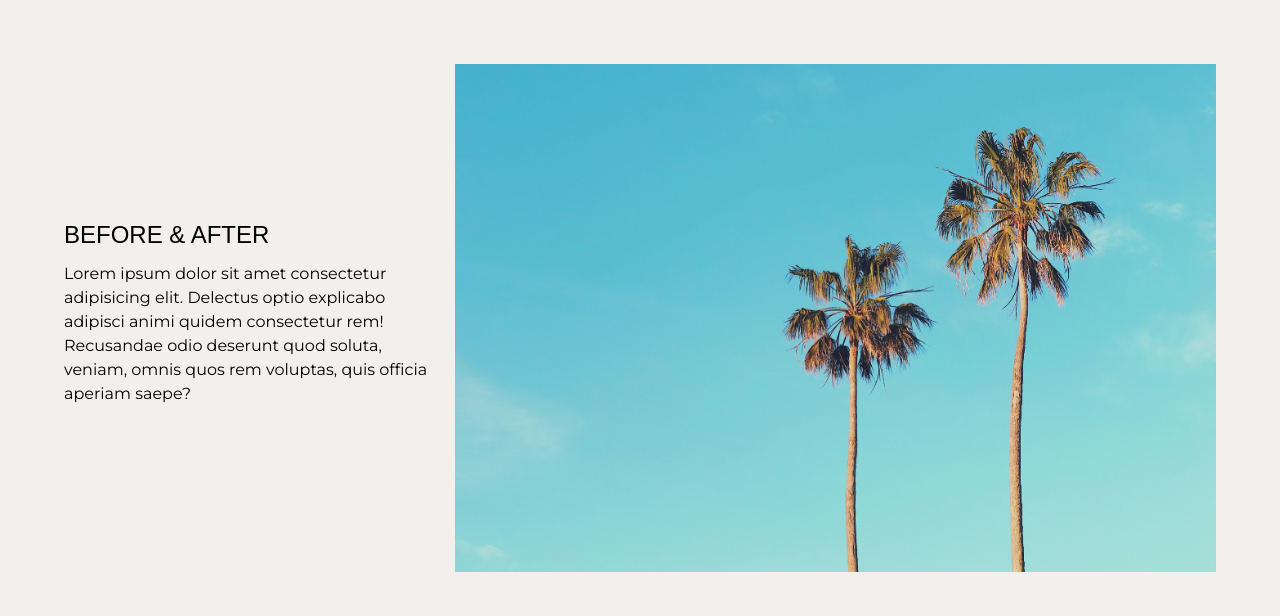
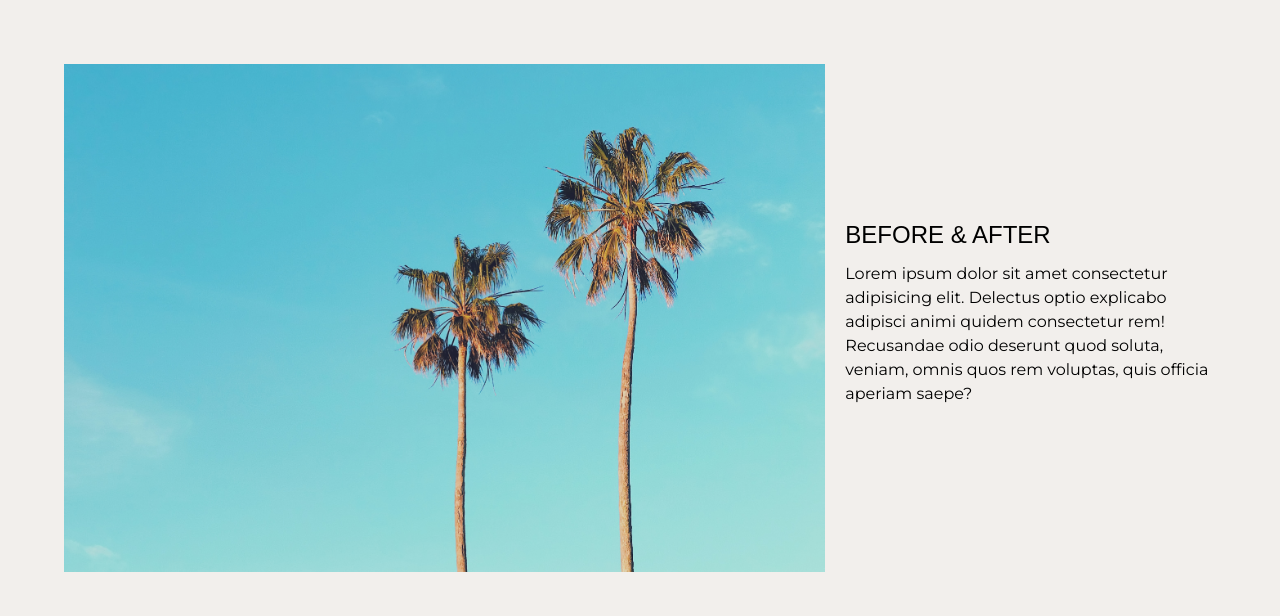
Before and after one commit to victoriaharp/ioc-mega-cool-blog-theme, a Jekyll site: the page built from _products-presets/bali-blue.html, in a window 1280 px wide. Shown: the part 882-1498 px from the top of the page. Built offline with Jekyll 4.4.1, drawn with Linux system fonts in a browser that asks for light colours; some web fonts are replaced; comment, search, counter and statistics services are not loaded; some of the changed text lies outside the part shown; grey boxes are pictures that could not be loaded.

Commit message:
trying to hide MS logo

```diff
--- a/_layouts/product-guides.html
+++ b/_layouts/product-guides.html
@@ -49,7 +49,7 @@
 
 
 
- <!-- this is a placeholder section to later add the related posts -->
+ <!-- related posts -->
  <section class="p-5p bg-light-grey">
     <h3 class="font-italiana text-center text-3xl pb-5p mb-0">Related Products</h3>
     <div class="grid md:grid-cols-3 gap-5">
--- a/_layouts/product-presets.html
+++ b/_layouts/product-presets.html
@@ -6,8 +6,8 @@
 <!-- before and after section -->
 
 <section class="p-5p grid md:grid-cols-3 gap-5 items-center bg-light-grey">
-    <img src="{{page.inside-image}}" class="col-span-2 object-cover aspect-landscape order-first md:order-last">
-    <div class="order-last md:order-first">
+    <img src="{{page.inside-image}}" class="col-span-2 object-cover aspect-landscape order-last md:order-first">
+    <div class="order-first md:order-last">
         <h3 class="font-italiana uppercase text-2xl">Before & After</h3>
         <p class="font-montserrat editable">Lorem ipsum dolor sit amet consectetur adipisicing elit. Delectus optio explicabo adipisci animi quidem consectetur rem! Recusandae odio deserunt quod soluta, veniam, omnis quos rem voluptas, quis officia aperiam saepe?</p>
     </div>
@@ -38,6 +38,25 @@
 </section>
 
  <!-- this is a placeholder section to later add the related posts -->
- <section class="p-8">
-    <p> Add related products include here later </p>
+ <section class="p-5p bg-light-grey">
+    <h3 class="font-italiana text-center text-3xl pb-5p mb-0">Related Products</h3>
+    <div class="grid md:grid-cols-3 gap-5">
+        <!-- create counter, set value to 0 -->
+        {% assign related-product-count = 0 %}
+        <!-- start for loop -->
+        {% for item in site.products-presets %}
+            {% if item.url == page.url %}
+            <!-- do nothing -->
+            <!-- otherwise -->
+            {% else %}
+                {% if related-product-count < 3 %}
+                    <!-- if counter is less than 3 then output -->
+                    {% include product-loop-item.html type='Lightroom Preset' %}
+                    <!-- This adds +1 to the counter -->
+                    {% assign related-product-count = related-product-count | plus:1 %}
+                {% endif %}
+            {% endif %}
+        {% endfor %}
+    </div>
+
 </section>
--- a/assets/css/style.css
+++ b/assets/css/style.css
@@ -398,7 +398,7 @@
   padding: 5%;
 }
 /* Forgot Email / forgot password text */
-.MemberSpaceWidgetInternal__BrandedInterface_footer {display: none; }
+body .MemberSpaceWidgetInternal__BrandedInterface_footer{display: none; }
 *, ::before, ::after {
   --tw-border-spacing-x: 0;
   --tw-border-spacing-y: 0;
@@ -522,9 +522,6 @@
   bottom: 0px;
   left: 0px;
 }
-.bottom-0 {
-  bottom: 0px;
-}
 .left-0 {
   left: 0px;
 }
@@ -592,26 +589,23 @@
 .h-full {
   height: 100%;
 }
+.max-h-90 {
+  max-height: 90vh;
+}
 .max-h-80 {
   max-height: 80vh;
-}
-.max-h-90 {
-  max-height: 90vh;
 }
 .min-h-\[90vh\] {
   min-height: 90vh;
 }
-.min-h-screen {
-  min-height: 100vh;
+.min-h-90 {
+  min-height: 90vh;
 }
 .min-h-50 {
   min-height: 50vh;
 }
 .min-h-80 {
   min-height: 80vh;
-}
-.min-h-90 {
-  min-height: 90vh;
 }
 .min-h-\[40vh\] {
   min-height: 40vh;
@@ -741,9 +735,6 @@
 .p-2 {
   padding: 0.5rem;
 }
-.p-5p {
-  padding: 5%;
-}
 .p-5 {
   padding: 1.25rem;
 }
@@ -755,6 +746,9 @@
 }
 .p-4 {
   padding: 1rem;
+}
+.p-5p {
+  padding: 5%;
 }
 .px-5 {
   padding-left: 1.25rem;
@@ -789,14 +783,17 @@
 .pb-5 {
   padding-bottom: 1.25rem;
 }
-.pb-5p {
-  padding-bottom: 5%;
+.pl-15p {
+  padding-left: 15%;
 }
-.pr-10p {
-  padding-right: 10%;
+.pr-5p {
+  padding-right: 5%;
 }
 .pt-2 {
   padding-top: 0.5rem;
+}
+.pb-5p {
+  padding-bottom: 5%;
 }
 .pl-1 {
   padding-left: 0.25rem;
@@ -809,12 +806,6 @@
 }
 .pr-50p {
   padding-right: 50%;
-}
-.pl-15p {
-  padding-left: 15%;
-}
-.pr-5p {
-  padding-right: 5%;
 }
 .text-left {
   text-align: left;
@@ -945,14 +936,14 @@
   .md\:pt-0 {
     padding-top: 0px;
   }
-  .md\:pl-5p {
-    padding-left: 5%;
-  }
   .md\:pl-0 {
     padding-left: 0px;
   }
   .md\:pr-5p {
     padding-right: 5%;
+  }
+  .md\:pl-5p {
+    padding-left: 5%;
   }
   .md\:text-left {
     text-align: left;
--- a/style.css
+++ b/style.css
@@ -102,7 +102,7 @@
            @apply text-xs focus:outline-none;
        }
 
-       .MemberSpaceWidgetInternal__BrandedInterface_footer {display: none; }
+       body .MemberSpaceWidgetInternal__BrandedInterface_footer{display: none; }
   }
 
 
```
